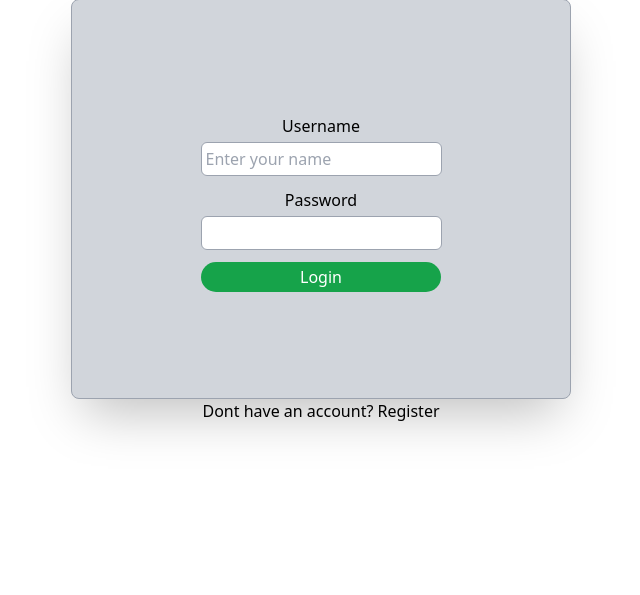
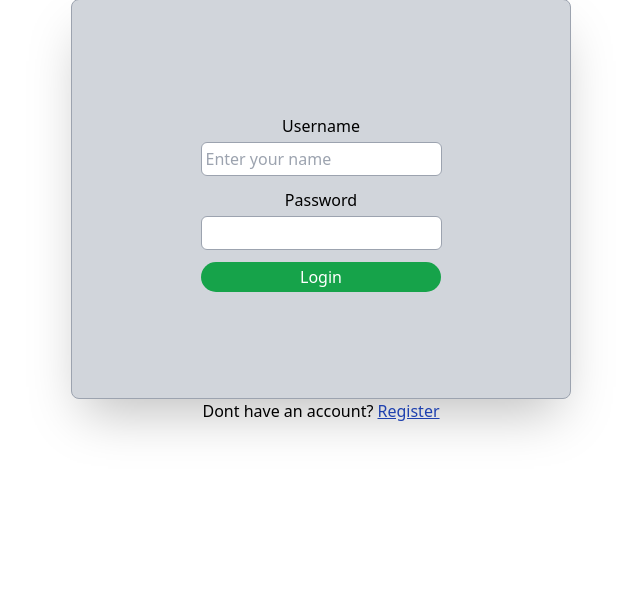
Before and after one commit to Majok-Bol/flask-simple-blog, a Flask app: page /login in a window 1280 px wide. Shown: the part 189-784 px from the top of the page, without its empty margins (319-959 px from the left). Run offline with Flask 3, Linux system fonts and the light colour scheme; some libraries are stand-ins or nearby versions.

Commit message:
installed flask_login pacage

```diff
--- a/requirements.txt
+++ b/requirements.txt
@@ -5,6 +5,7 @@ dnspython==2.8.0
 dotenv==0.9.9
 email-validator==2.3.0
 Flask==3.1.2
+Flask-Login==0.6.3
 Flask-SQLAlchemy==3.1.1
 Flask-WTF==1.2.2
 greenlet==3.2.4
--- a/templates/login.html
+++ b/templates/login.html
@@ -29,7 +29,7 @@
     Dont have an account?
     <a
       href="{{url_for('register')}}"
-      class="cursor-pointer hover:text-blue-400 hover:underline"
+      class="cursor-pointer hover:text-blue-400 hover:underline underline text-blue-800"
       >Register</a
     >
   </p>
--- a/templates/register.html
+++ b/templates/register.html
@@ -38,7 +38,7 @@
     Have an account?
     <a
       href="{{url_for('login')}}"
-      class="cursor-pointer hover:text-blue-400 hover:underline"
+      class="cursor-pointer hover:text-blue-400 hover:underline text-blue-800 underline"
       >Login</a
     >
   </p>
```
